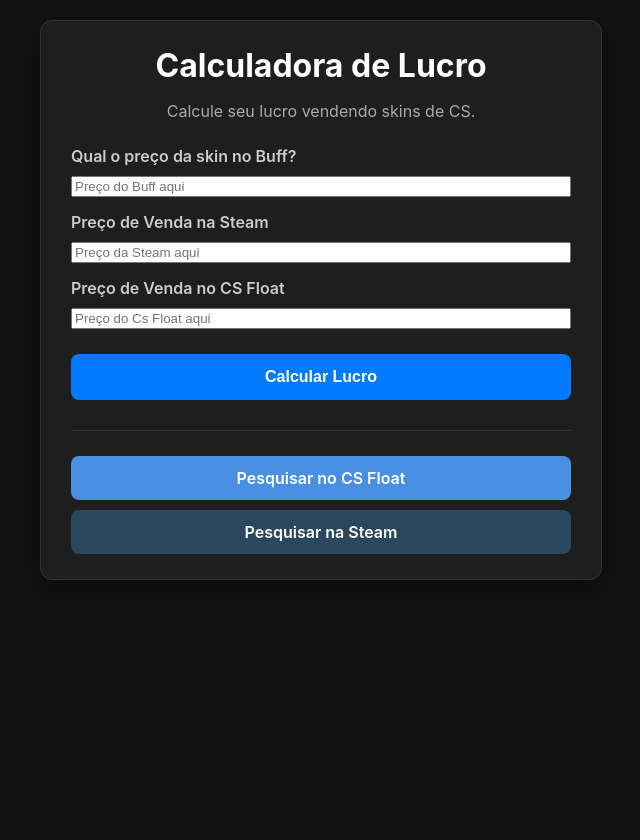
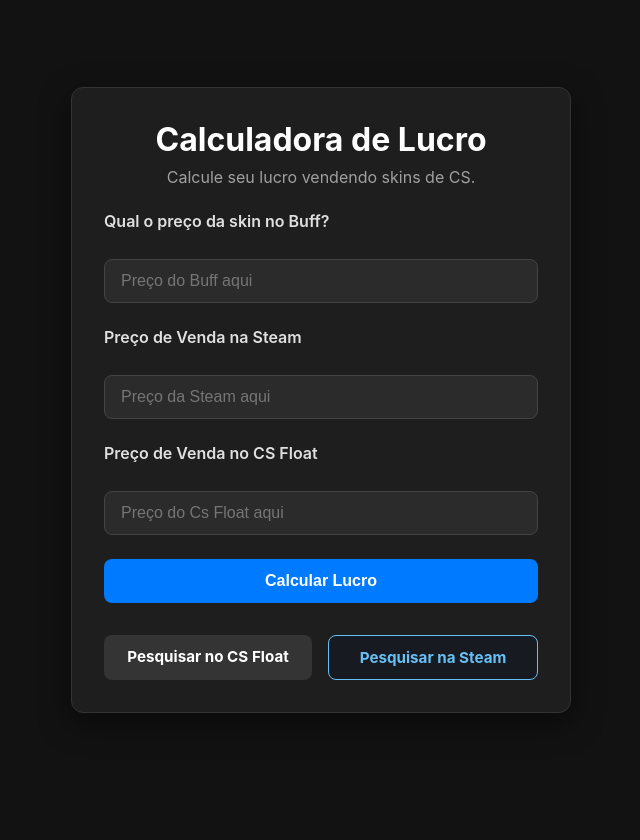
Before and after one commit to LucasBartista123/Cacular-Preco-Skins, a Flask app: page / in a window 1280 px wide. Shown: the whole page, without its empty margins (319-959 px from the left). After the commit the page ends 713 px from the top, so only its background shows below. Run offline with Flask 3, Linux system fonts and the light colour scheme.

Commit message:
Refactor CSS with variables and improved styles

```diff
--- a/static/style.css
+++ b/static/style.css
@@ -1,158 +1,147 @@
-/* Reset Básico e Tema Escuro */
+/* ---------- VARIÁVEIS ---------- */
+:root {
+    --bg-primary: #121212;
+    --card-bg: #1e1e1e;
+    --text: #e0e0e0;
+    --accent: #007bff;
+    --profit: #28a745;
+    --loss: #dc3545;
+    --csfloat: #343434;
+    --steam: #171a21;
+    --steam-border: #66c0f4;
+}
+
+/* ---------- GLOBAL ---------- */
+* { box-sizing: border-box; margin:0; padding:0; }
 body {
-    font-family: -apple-system, BlinkMacSystemFont, "Segoe UI", Roboto, Helvetica, Arial, sans-serif;
-    background-color: #121212;
-    color: #e0e0e0;
-    margin: 0;
-    padding: 20px;
+    font-family: -apple-system, BlinkMacSystemFont, 'Segoe UI', Roboto, Oxygen, Ubuntu, Cantarell, 'Open Sans', 'Helvetica Neue', sans-serif;
+    background: var(--bg-primary);
+    color: var(--text);
     display: flex;
     justify-content: center;
-    align-items: flex-start;
+    align-items: center;
     min-height: 100vh;
+    padding: 1rem;
 }
 
+/* ---------- CARD ---------- */
 .calculator-container {
+    background: var(--card-bg);
+    border-radius: 12px;
+    padding: 2rem;
     width: 100%;
     max-width: 500px;
-    background-color: #1e1e1e;
-    border-radius: 12px;
-    padding: 25px 30px;
-    box-shadow: 0 10px 30px rgba(0, 0, 0, 0.4);
+    box-shadow: 0 10px 30px rgba(0,0,0,.5);
     border: 1px solid #333;
 }
 
-/* Títulos */
-h1 {
-    color: #ffffff;
-    text-align: center;
-    margin-top: 0;
-    margin-bottom: 10px;
+/* ---------- TÍTULOS ---------- */
+h1 { color:#fff; text-align:center; margin-bottom:.5rem; }
+p  { text-align:center; color:#a0a0a0; margin-bottom:1.5rem; }
+
+/* ---------- FORM ---------- */
+form { display:flex; flex-direction:column; gap:1.5rem; }
+label { font-weight:600; margin-bottom:.25rem; }
+input[type=number] {
+    background:#2b2b2b;
+    border:1px solid #444;
+    border-radius:8px;
+    padding:.75rem 1rem;
+    color:#e0e0e0;
+    font-size:1rem;
+    width:100%;
 }
-p {
-    text-align: center;
-    margin-bottom: 25px;
-    color: #aaa;
+input[type=number]:focus {
+    outline:none;
+    border-color:var(--accent);
+    box-shadow:0 0 0 3px rgba(0,123,255,.25);
+}
+button {
+    background:var(--accent);
+    color:#fff;
+    font-weight:bold;
+    font-size:1rem;
+    border:none;
+    border-radius:8px;
+    padding:.8rem 1rem;
+    cursor:pointer;
+    transition:background .2s, transform .2s;
+}
+button:hover { background:#0056b3; transform:translateY(-2px); }
+
+/* ---------- RESULTADOS ---------- */
+.results {
+    margin-top:2rem;
+    background:#252525;
+    border-radius:8px;
+    padding:1.5rem;
+    display:flex;
+    flex-direction:column;
+    gap:1.5rem;
+}
+@media (min-width:480px) {
+    .results { flex-direction:row; }
+}
+.result-item {
+    text-align:center;
+    flex:1;
+}
+.result-item h3 { margin-bottom:.5rem; color:#fff; }
+.result-item p  { font-size:.8rem; color:#888; margin-bottom:.5rem; }
+.result-item span {
+    font-size:2rem;
+    font-weight:bold;
+    display:block;
+}
+.profit { color:var(--profit); }
+.loss   { color:var(--loss); }
+
+/* ---------- ERRO ---------- */
+.error {
+    margin-top:1.5rem;
+    text-align:center;
+    color:#ff6b6b;
+    background:rgba(255,107,107,.1);
+    border:1px solid #ff6b6b;
+    border-radius:8px;
+    padding:1rem;
 }
 
-/* Formulário */
-form {
-    display: flex;
-    flex-direction: column;
-    gap: 15px;
+/* ---------- BOTÕES DE MERCADO ---------- */
+.market-buttons {
+    display:flex;
+    gap:1rem;
+    margin-top:2rem;
+    flex-direction:column;
 }
-label {
-    font-weight: 600;
-    color: #ccc;
-    margin-bottom: -5px;
-}
-input[type="text"] { /* Usando 'text' para 'inputmode' funcionar melhor */
-    padding: 12px 15px;
-    border: 1px solid #444;
-    background-color: #2b2b2b;
-    color: #e0e0e0;
-    border-radius: 8px;
-    font-size: 16px;
-    transition: all 0.2s ease;
-}
-input[type="text"]:focus {
-    outline: none;
-    border-color: #007bff;
-    box-shadow: 0 0 0 3px rgba(0, 123, 255, 0.25);
-}
-button[type="submit"] {
-    padding: 14px;
-    background-color: #007bff;
-    color: white;
-    font-size: 16px;
-    font-weight: 600;
-    border: none;
-    border-radius: 8px;
-    cursor: pointer;
-    transition: all 0.2s ease;
-    margin-top: 10px;
-}
-button[type="submit"]:hover {
-    background-color: #0056b3;
-}
-
-/* Resultados */
-.results {
-    margin-top: 30px;
-    border-top: 1px solid #333;
-    padding-top: 20px;
-}
-.results h2 {
-    text-align: center;
-    margin-top: 0;
-    color: #fff;
-}
-.result-item {
-    background-color: #2b2b2b;
-    padding: 15px 20px;
-    border-radius: 8px;
-    margin-bottom: 15px;
-    border-left: 5px solid #007bff;
-}
-.result-item h3 {
-    margin: 0 0 5px 0;
-    color: #eee;
-}
-.result-item p {
-    text-align: left;
-    color: #999;
-    margin: 0 0 10px 0;
-    font-size: 14px;
-}
-.result-item span {
-    font-size: 24px;
-    font-weight: 700;
-}
-.profit {
-    color: #28a745; /* Verde */
-}
-.loss {
-    color: #dc3545; /* Vermelho */
-}
-
-/* Erro */
-.error {
-    margin-top: 20px;
-    padding: 15px;
-    background-color: #dc354533;
-    border: 1px solid #dc3545;
-    color: #f8d7da;
-    border-radius: 8px;
-    text-align: center;
-}
-
-/* Botões de Mercado */
-.market-buttons {
-    display: flex;
-    flex-direction: column;
-    gap: 10px;
-    margin-top: 30px;
-    border-top: 1px solid #333;
-    padding-top: 25px;
+@media (min-width:480px) {
+    .market-buttons { flex-direction:row; }
 }
 .market-btn {
-    padding: 12px;
-    text-align: center;
-    text-decoration: none;
-    border-radius: 8px;
-    font-weight: 600;
-    transition: all 0.2s ease;
+    flex:1;
+    text-align:center;
+    padding:.75rem 1rem;
+    border-radius:8px;
+    font-weight:bold;
+    text-decoration:none;
+    font-size:.95rem;
+    transition:all .2s;
 }
 .csfloat-btn {
-    background-color: #4A90E2;
-    color: white;
+    background:var(--csfloat);
+    color:#fff;
 }
 .csfloat-btn:hover {
-    background-color: #3a7ac2;
+    background:#505050;
+    transform:translateY(-2px);
 }
 .steam-btn {
-    background-color: #2a475e;
-    color: white;
+    background:var(--steam);
+    color:var(--steam-border);
+    border:1px solid var(--steam-border);
 }
 .steam-btn:hover {
-    background-color: #1e364a;
+    background:#2a2f38;
+    transform:translateY(-2px);
+    box-shadow:0 0 10px rgba(102,192,244,.3);
 }
```
